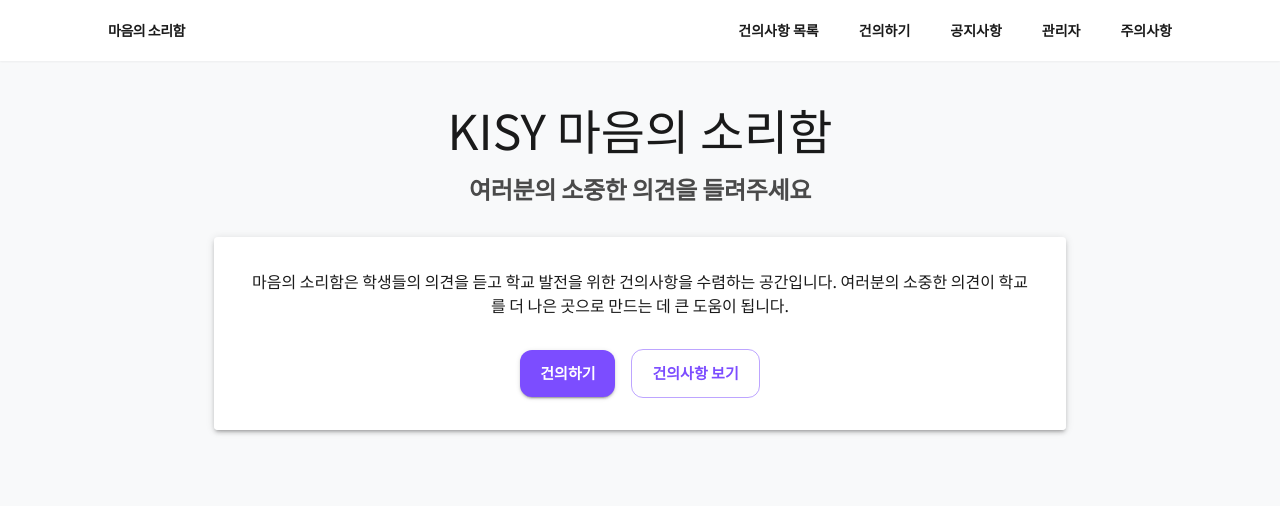
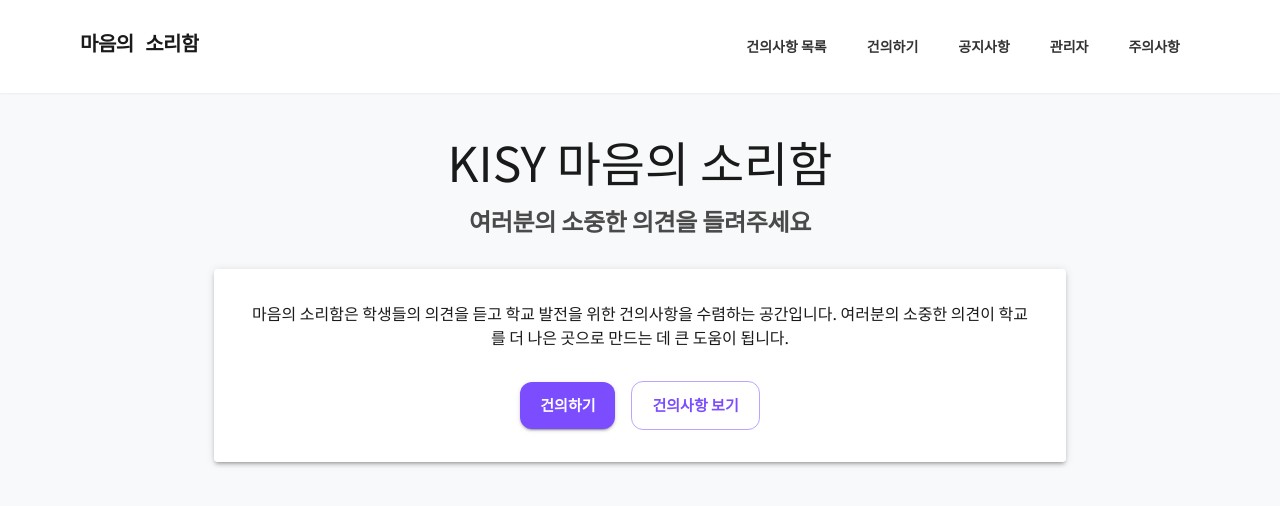
Before and after one commit to Ha-Jun-Choi/-, a React (Create React App) app in the folder client/: page / in a window 1280 px wide. Shown: the top 506 px of the page. Built offline with nearby package versions, Linux system fonts and the light colour scheme; a web font is replaced by a local one.

Commit message:
Update Navbar.js

```diff
--- a/client/src/components/Navbar.js
+++ b/client/src/components/Navbar.js
@@ -1,32 +1,127 @@
-import React from 'react';
-import { AppBar, Toolbar, Typography, Button, Container } from '@mui/material';
+import React, { useState } from 'react'; // useState 임포트
+import { AppBar, Toolbar, Typography, Button, Container, Box, IconButton, Menu, MenuItem } from '@mui/material'; // Box, IconButton, Menu, MenuItem 임포트 추가
+import MenuIcon from '@mui/icons-material/Menu'; // 메뉴 아이콘 임포트
 import { Link as RouterLink } from 'react-router-dom';
 
 function Navbar() {
+  const [anchorElNav, setAnchorElNav] = useState(null); // 메뉴 상태 관리
+
+  const handleOpenNavMenu = (event) => {
+    setAnchorElNav(event.currentTarget);
+  };
+
+  const handleCloseNavMenu = () => {
+    setAnchorElNav(null);
+  };
+
+  // 네비게이션 링크 목록
+  const pages = [
+    { name: '건의사항 목록', path: '/suggestions' },
+    { name: '건의하기', path: '/suggestions/new' },
+    { name: '공지사항', path: '/notices' },
+    { name: '관리자', path: '/admin' },
+    { name: '주의사항', path: '/guidelines' },
+  ];
+
   return (
     <AppBar position="static">
       <Container>
-        <Toolbar>
-          <Typography variant="h6" component="div" sx={{ flexGrow: 1 }}>
-            <Button color="inherit" component={RouterLink} to="/">
-              마음의 소리함
-            </Button>
+        <Toolbar disableGutters> {/* disableGutters 추가 */}
+          {/* 데스크탑 로고 (왼쪽) */}
+          <Typography
+            variant="h6"
+            noWrap
+            component={RouterLink}
+            to="/"
+            sx={{
+              mr: 2,
+              display: { xs: 'none', md: 'flex' }, // md 이상에서만 표시
+              // flexGrow: 1 제거하여 왼쪽에 고정
+              fontFamily: 'monospace',
+              fontWeight: 700,
+              letterSpacing: '.3rem',
+              color: 'inherit',
+              textDecoration: 'none',
+            }}
+          >
+            마음의 소리함
           </Typography>
-          <Button color="inherit" component={RouterLink} to="/suggestions">
-            건의사항 목록
-          </Button>
-          <Button color="inherit" component={RouterLink} to="/suggestions/new">
-            건의하기
-          </Button>
-          <Button color="inherit" component={RouterLink} to="/notices"> {/* 공지사항 링크 추가 */}
-            공지사항
-          </Button>
-          <Button color="inherit" component={RouterLink} to="/admin">
-            관리자
-          </Button>
-          <Button color="inherit" component={RouterLink} to="/guidelines">
-            주의사항
-          </Button>
+
+          {/* 모바일 로고 (왼쪽) */}
+          <Typography
+            variant="h5"
+            noWrap
+            component={RouterLink}
+            to="/"
+            sx={{
+              mr: 2,
+              display: { xs: 'flex', md: 'none' }, // xs에서만 표시
+              // flexGrow: 1 제거하여 왼쪽에 고정
+              fontFamily: 'monospace',
+              fontWeight: 700,
+              letterSpacing: '.3rem',
+              color: 'inherit',
+              textDecoration: 'none',
+            }}
+          >
+            마음의 소리함
+          </Typography>
+
+          {/* 로고와 메뉴 사이에 공간을 채워 메뉴를 오른쪽으로 밀어내는 Box */}
+          <Box sx={{ flexGrow: 1 }} />
+
+          {/* 데스크탑 메뉴 버튼 (오른쪽) */}
+          <Box sx={{ display: { xs: 'none', md: 'flex' } }}> {/* md 이상에서만 표시 */}
+            {pages.map((page) => (
+              <Button
+                key={page.name}
+                onClick={handleCloseNavMenu}
+                sx={{ my: 2, color: '#333', display: 'block' }} // 글자색 유지
+                component={RouterLink}
+                to={page.path}
+              >
+                {page.name}
+              </Button>
+            ))}
+          </Box>
+
+          {/* 모바일 메뉴 아이콘 (오른쪽) */}
+          <Box sx={{ display: { xs: 'flex', md: 'none' } }}> {/* xs에서만 표시 */}
+            <IconButton
+              size="large"
+              aria-label="account of current user"
+              aria-controls="menu-appbar"
+              aria-haspopup="true"
+              onClick={handleOpenNavMenu}
+              color="inherit"
+            >
+              <MenuIcon />
+            </IconButton>
+            <Menu
+              id="menu-appbar"
+              anchorEl={anchorElNav}
+              anchorOrigin={{
+                vertical: 'bottom',
+                horizontal: 'left',
+              }}
+              keepMounted
+              transformOrigin={{
+                vertical: 'top',
+                horizontal: 'left',
+              }}
+              open={Boolean(anchorElNav)}
+              onClose={handleCloseNavMenu}
+              sx={{
+                display: { xs: 'block', md: 'none' },
+              }}
+            >
+              {pages.map((page) => (
+                <MenuItem key={page.name} onClick={handleCloseNavMenu} component={RouterLink} to={page.path}>
+                  <Typography textAlign="center">{page.name}</Typography>
+                </MenuItem>
+              ))}
+            </Menu>
+          </Box>
         </Toolbar>
       </Container>
     </AppBar>
```
